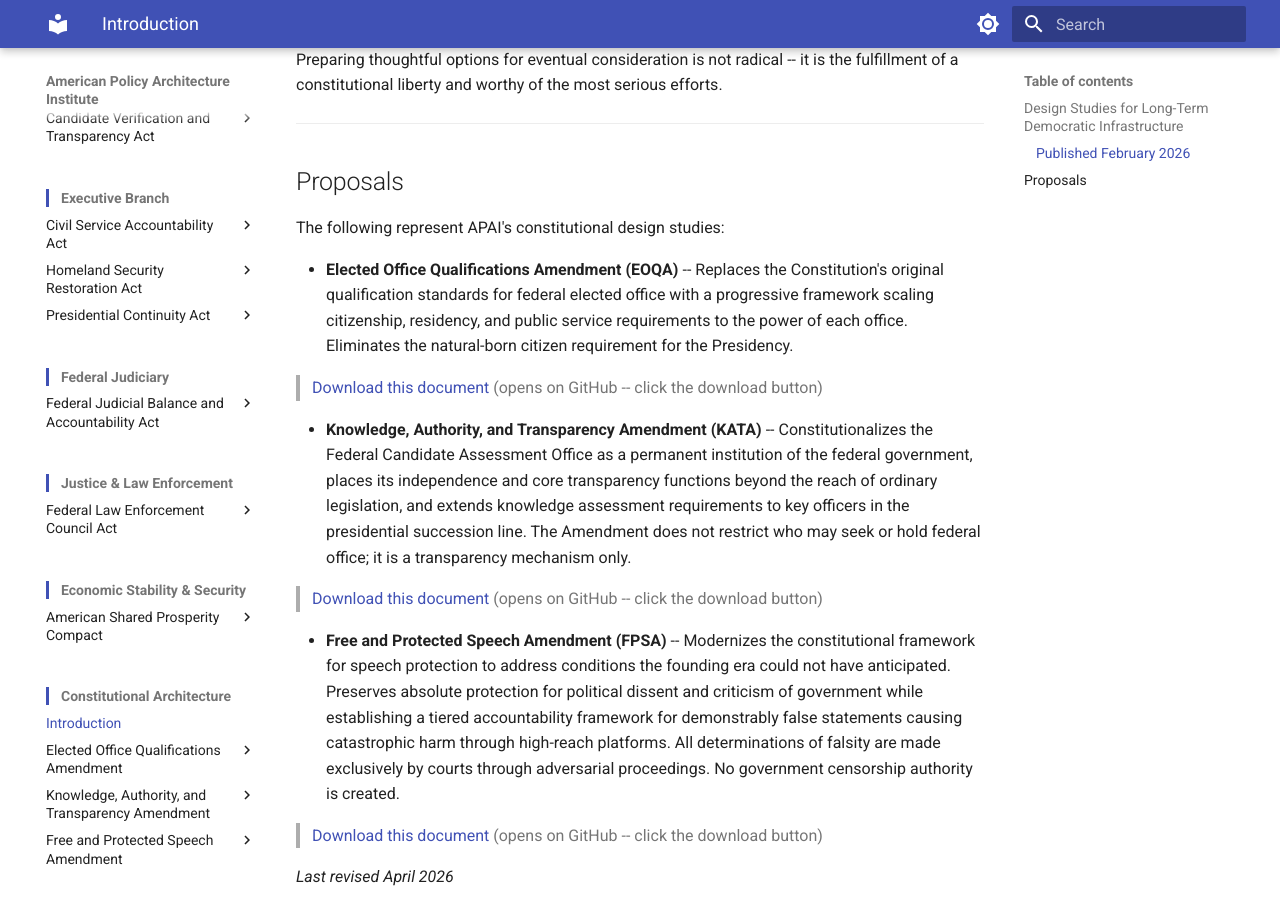
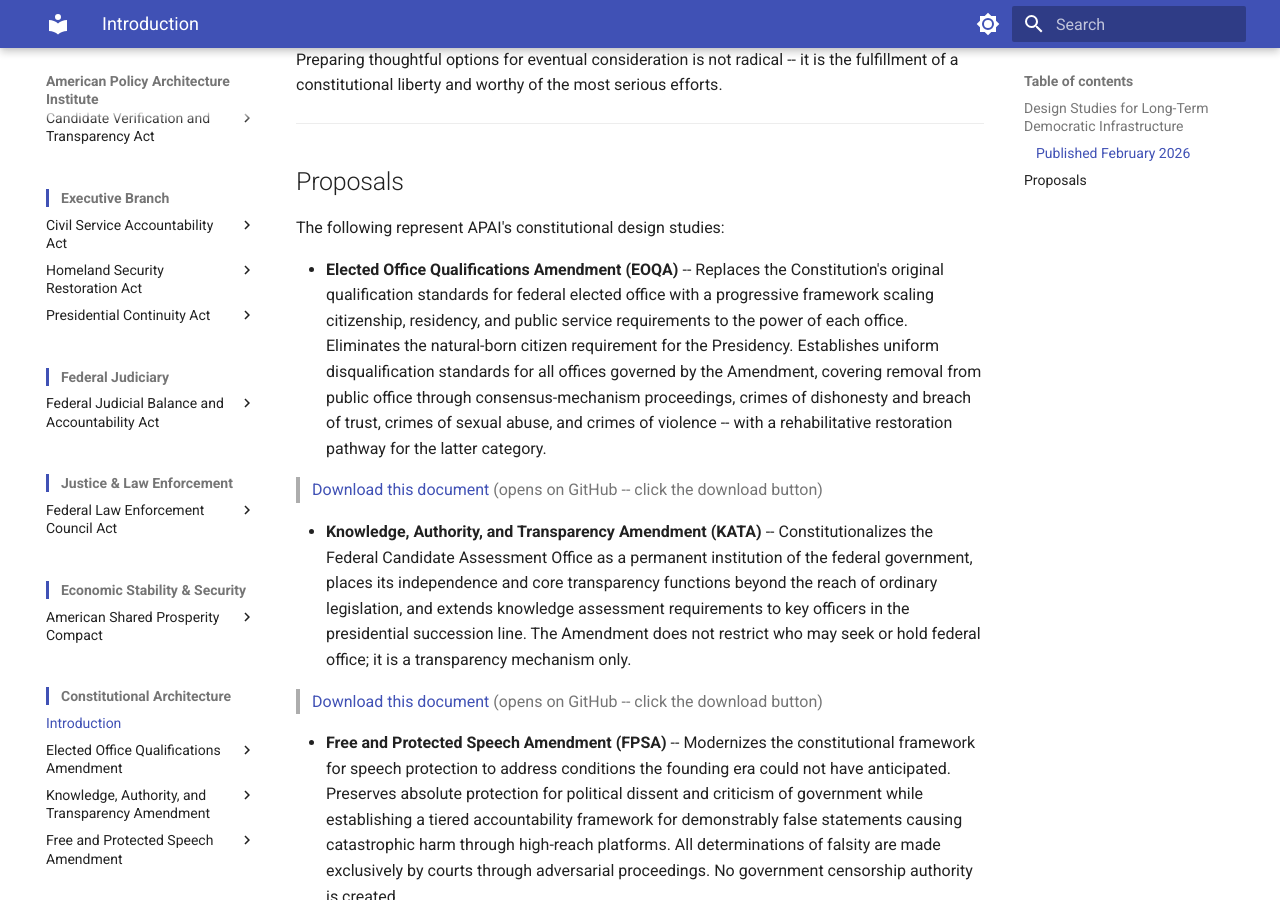
Before and after one commit to albertintech/apai, an MkDocs documentation site: the page built from docs/amendments/introduction.md, in a window 1280 px wide and 900 px high, scrolled down 1102 px. Built offline with MkDocs 1.6.1 and Material for MkDocs 9.7.7, drawn with Linux system fonts in a browser that asks for light colours.

Commit message:
Update introduction.md

```diff
--- a/docs/amendments/introduction.md
+++ b/docs/amendments/introduction.md
@@ -26,7 +26,7 @@ Preparing thoughtful options for eventual consideration is not radical -- it is
 
 The following represent APAI's constitutional design studies:
 
-- **Elected Office Qualifications Amendment (EOQA)** -- Replaces the Constitution's original qualification standards for federal elected office with a progressive framework scaling citizenship, residency, and public service requirements to the power of each office. Eliminates the natural-born citizen requirement for the Presidency.
+- **Elected Office Qualifications Amendment (EOQA)** -- Replaces the Constitution's original qualification standards for federal elected office with a progressive framework scaling citizenship, residency, and public service requirements to the power of each office. Eliminates the natural-born citizen requirement for the Presidency. Establishes uniform disqualification standards for all offices governed by the Amendment, covering removal from public office through consensus-mechanism proceedings, crimes of dishonesty and breach of trust, crimes of sexual abuse, and crimes of violence -- with a rehabilitative restoration pathway for the latter category.
 
 > [Download this document](https://github.com/albertintech/apai/blob/main/docs/amendments/eoqa/introduction.md) (opens on GitHub -- click the download button)
 
```
